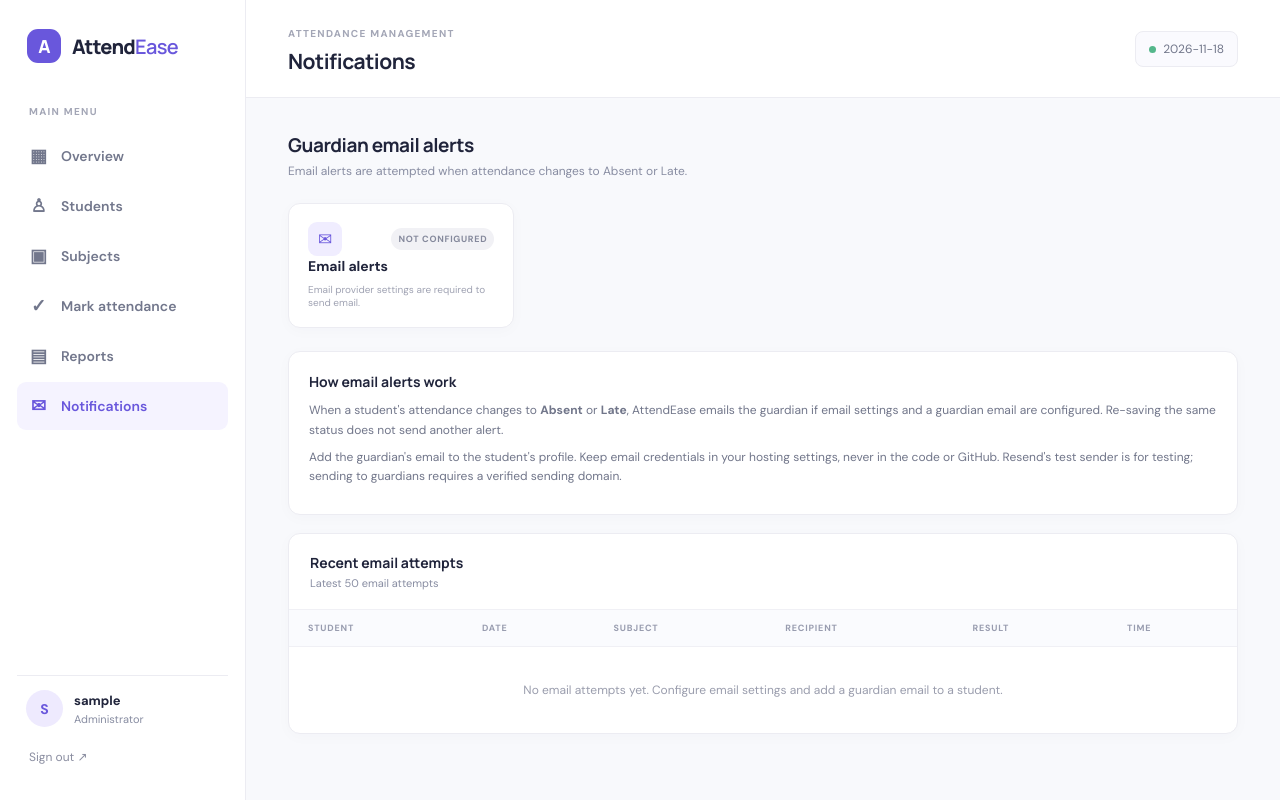
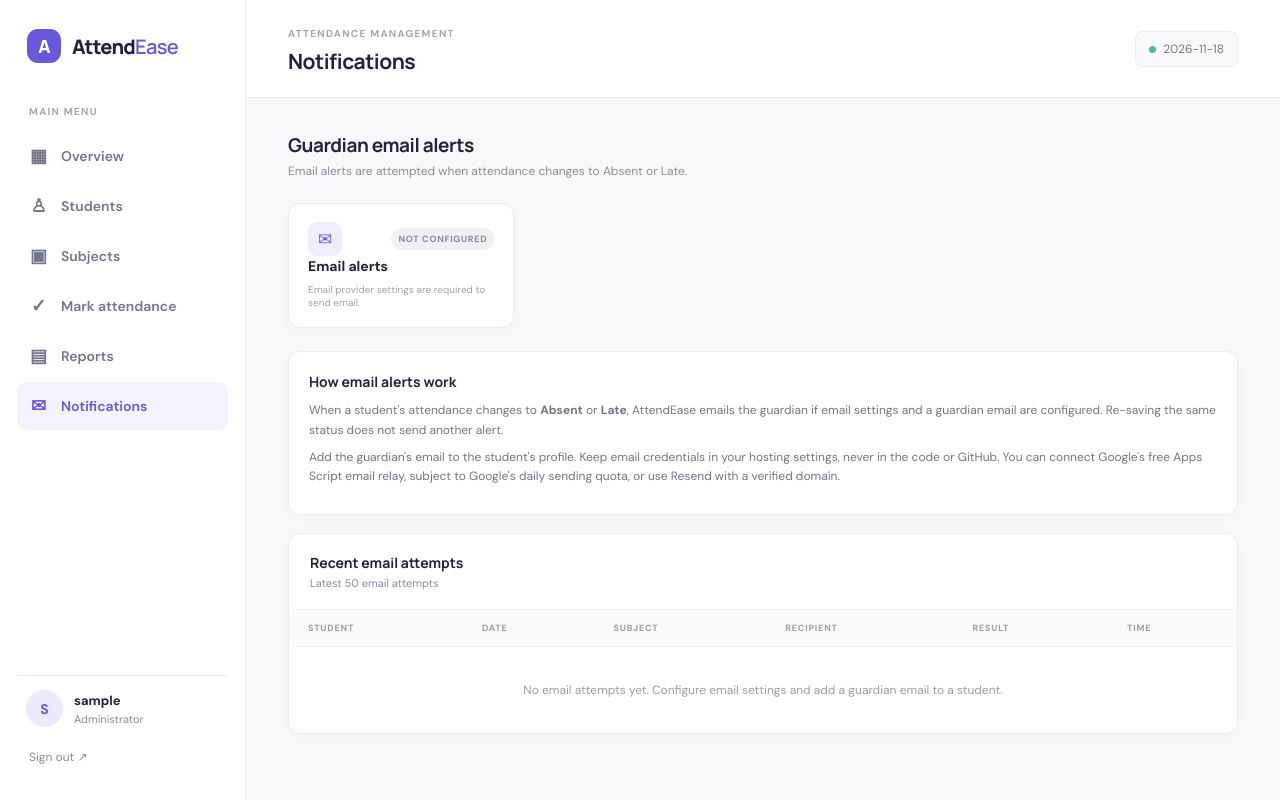
Before and after one commit to GAURAVSINGH2017/attendance-management-system, a Flask app: page /notifications in a window 1280 px wide. Run offline with Flask 3, Linux system fonts and the light colour scheme; the visitor is signed in with stand-in values (Sample User, id 1); data that the repository does not hold is empty.

Commit message:
Add free Gmail email relay
Add free Gmail email relay

```diff
--- a/app.py
+++ b/app.py
@@ -65,8 +65,10 @@ def login_required(fn):
 
 @app.context_processor
 def common_values():
-    email_ready = bool(os.getenv("RESEND_API_KEY") and os.getenv("RESEND_FROM")) or all(
-        os.getenv(key) for key in ("SMTP_HOST", "SMTP_USER", "SMTP_PASSWORD", "SMTP_FROM")
+    email_ready = (
+        bool(os.getenv("GOOGLE_APPS_SCRIPT_URL") and os.getenv("GOOGLE_APPS_SCRIPT_TOKEN"))
+        or bool(os.getenv("RESEND_API_KEY") and os.getenv("RESEND_FROM"))
+        or all(os.getenv(key) for key in ("SMTP_HOST", "SMTP_USER", "SMTP_PASSWORD", "SMTP_FROM"))
     )
     return {"today": date.today().isoformat(), "current_user": session.get("username"),
             "email_ready": email_ready}
@@ -86,10 +88,46 @@ def send_guardian_email(student, attendance_date, subject_name, status):
     date_label = datetime.strptime(attendance_date, "%Y-%m-%d").strftime("%d %b %Y")
 
     email_to = (student.get("guardian_email") or "").strip()
+    google_script_url = os.getenv("GOOGLE_APPS_SCRIPT_URL")
+    google_script_token = os.getenv("GOOGLE_APPS_SCRIPT_TOKEN")
     resend_key = os.getenv("RESEND_API_KEY")
     resend_from = os.getenv("RESEND_FROM")
     smtp_configured = all(os.getenv(key) for key in ("SMTP_HOST", "SMTP_USER", "SMTP_PASSWORD", "SMTP_FROM"))
-    if email_to and resend_key and resend_from:
+    if email_to and google_script_url and google_script_token:
+        try:
+            payload = {
+                "token": google_script_token,
+                "to": email_to,
+                "subject": f"Attendance update: {student['full_name']} marked {status}",
+                "body": (
+                    f"Hello {student.get('guardian_name') or 'Parent/Guardian'},\n\n"
+                    f"{student['full_name']} (Roll {student['roll_no']}, Class {student['class_name']}) "
+                    f"was marked {status} for {subject_name} on {date_label}.\n\nAttendEase"
+                ),
+            }
+            req = urllib.request.Request(
+                google_script_url,
+                data=json.dumps(payload).encode("utf-8"),
+                headers={"Content-Type": "application/json"},
+                method="POST",
+            )
+            with urllib.request.urlopen(req, timeout=20) as response:
+                response_data = json.loads(response.read().decode("utf-8"))
+            if not response_data.get("ok"):
+                raise RuntimeError(response_data.get("error", "Google Apps Script did not confirm the email"))
+            record_notification(student["id"], attendance_date, subject_name, "Email", email_to,
+                                "Sent", "Accepted by Google Apps Script; mailbox delivery not confirmed")
+            results.append({"channel": "Email", "sent": True})
+        except urllib.error.HTTPError as exc:
+            error_body = exc.read().decode("utf-8", errors="replace")[:200]
+            record_notification(student["id"], attendance_date, subject_name, "Email", email_to,
+                                "Failed", f"Google email relay HTTP {exc.code}: {error_body}")
+            results.append({"channel": "Email", "sent": False})
+        except Exception as exc:
+            record_notification(student["id"], attendance_date, subject_name, "Email", email_to,
+                                "Failed", str(exc))
+            results.append({"channel": "Email", "sent": False})
+    elif email_to and resend_key and resend_from:
         try:
             payload = {
                 "from": resend_from,
--- a/templates/notifications.html
+++ b/templates/notifications.html
@@ -3,7 +3,7 @@
 <div class="stats-grid notification-config">
   <article class="stat-card"><div class="stat-top"><span class="stat-icon violet">✉</span><span class="config-state {{ 'ready' if email_ready else 'off' }}">{{ 'READY' if email_ready else 'NOT CONFIGURED' }}</span></div><div class="stat-label">Email alerts</div><div class="stat-foot">Email provider settings {{ 'are configured.' if email_ready else 'are required to send email.' }}</div></article>
 </div>
-<div class="panel setup-note"><h3>How email alerts work</h3><p>When a student's attendance changes to <b>Absent</b> or <b>Late</b>, AttendEase emails the guardian if email settings and a guardian email are configured. Re-saving the same status does not send another alert.</p><p>Add the guardian's email to the student's profile. Keep email credentials in your hosting settings, never in the code or GitHub. Resend's test sender is for testing; sending to guardians requires a verified sending domain.</p></div>
+<div class="panel setup-note"><h3>How email alerts work</h3><p>When a student's attendance changes to <b>Absent</b> or <b>Late</b>, AttendEase emails the guardian if email settings and a guardian email are configured. Re-saving the same status does not send another alert.</p><p>Add the guardian's email to the student's profile. Keep email credentials in your hosting settings, never in the code or GitHub. You can connect Google's free Apps Script email relay, subject to Google's daily sending quota, or use Resend with a verified domain.</p></div>
 <div class="panel"><div class="panel-head"><div><h3>Recent email attempts</h3><p class="muted">Latest 50 email attempts</p></div></div><div class="table-scroll"><table><thead><tr><th>STUDENT</th><th>DATE</th><th>SUBJECT</th><th>RECIPIENT</th><th>RESULT</th><th>TIME</th></tr></thead><tbody>
 {% for n in logs %}<tr><td class="student-cell"><span class="table-avatar">{{ n.full_name[:1]|upper }}</span><b>{{ n.full_name }}</b><small>{{ n.roll_no }}</small></td><td>{{ n.attendance_date }}</td><td>{{ n.subject_name }}</td><td>{{ n.recipient }}</td><td><span class="badge {{ 'present' if n.delivery_status=='Sent' else 'absent' }}">{{ n.delivery_status }}</span>{% if n.details %}<small class="delivery-detail">{{ n.details }}</small>{% endif %}</td><td>{{ n.created_at }}</td></tr>
 {% else %}<tr><td colspan="6" class="empty-row">No email attempts yet. Configure email settings and add a guardian email to a student.</td></tr>{% endfor %}
```
Also changed, not shown: DEPLOYMENT.md (+1 -1 lines), README.md, 2 other files.
